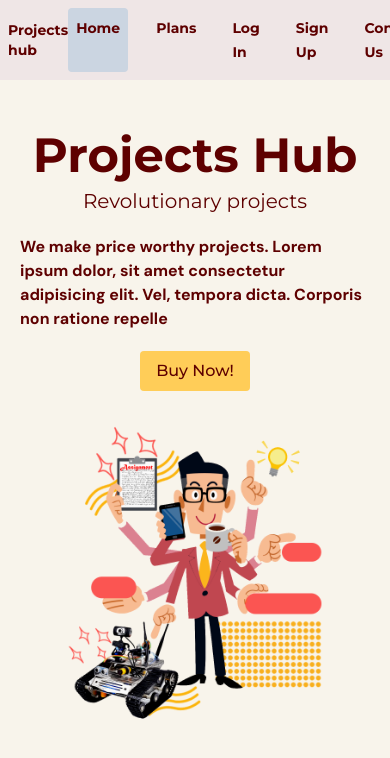
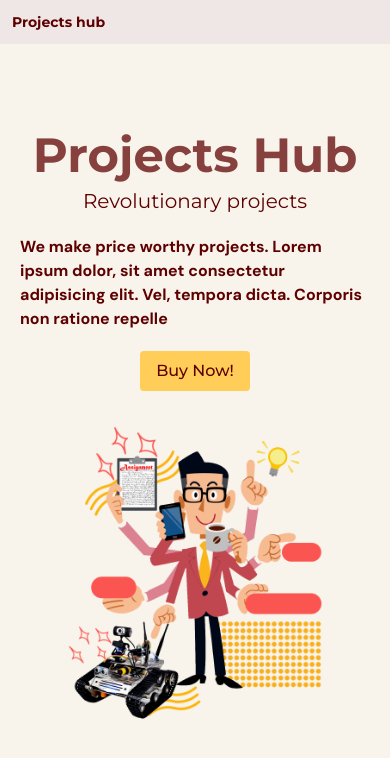
Before and after one commit to Ayush-Singh24/ProjectsHub, a Next.js app: page / in a window 390 px wide. Shown: the top 758 px of the page. Built offline with nearby package versions, Linux system fonts and the light colour scheme.

Commit message:
added utils/styles.ts

```diff
--- a/src/pages/components/Navbar.tsx
+++ b/src/pages/components/Navbar.tsx
@@ -1,4 +1,4 @@
-import { NavSpanStyle } from "@/utils/constants";
+import { NavLinkActiveState, NavSpanStyle } from "@/utils/styles";
 import Link from "next/link";
 import { useRouter } from "next/router";
 import { useState } from "react";
@@ -18,14 +18,14 @@ export default function Navbar() {
 
   return (
     <div className="max-w-[1550px] w-full mx-auto">
-      <div className="p-2 max-w-[1550px] w-full fixed bg-gray-50 flex justify-between items-center text-gray-500">
+      <div className="p-3 md:p-2 max-w-[1550px] w-full fixed bg-gray-50 flex justify-between items-center text-gray-500">
         <h2 className="font-montserrat font-bold text-sm">Projects hub</h2>
-        <div>
+        <div className="hidden md:block">
           <ul>
             <li className="flex gap-5">
               <div
-                className={`p-2 rounded ${
-                  router.pathname === "/" ? "bg-slate-300" : ""
+                className={`p-2 rounded transition-all ${
+                  router.pathname === "/" ? NavLinkActiveState : ""
                 }`}
               >
                 <Link className={NavSpanStyle} href="/">
@@ -33,8 +33,8 @@ export default function Navbar() {
                 </Link>
               </div>
               <div
-                className={`p-2 rounded ${
-                  router.pathname === "/plans" ? "bg-slate-300" : ""
+                className={`p-2 rounded transition-all ${
+                  router.pathname === "/plans" ? NavLinkActiveState : ""
                 }`}
               >
                 <Link className={NavSpanStyle} href="/plans">
@@ -42,8 +42,8 @@ export default function Navbar() {
                 </Link>
               </div>
               <div
-                className={`p-2 rounded ${
-                  router.pathname === "/login" ? "bg-slate-300" : ""
+                className={`p-2 rounded transition-all ${
+                  router.pathname === "/login" ? NavLinkActiveState : ""
                 }`}
               >
                 <Link className={NavSpanStyle} href="/login">
@@ -51,15 +51,15 @@ export default function Navbar() {
                 </Link>
               </div>
               <div
-                className={`p-2 rounded ${
-                  router.pathname === "/signup" ? "bg-slate-300" : ""
+                className={`p-2 rounded transition-all ${
+                  router.pathname === "/signup" ? NavLinkActiveState : ""
                 }`}
               >
                 <Link className={NavSpanStyle} href="/signup">
                   Sign Up
                 </Link>
               </div>
-              <div className="p-2 rounded">
+              <div className="p-2 rounded transition-all">
                 <span className={NavSpanStyle} onClick={goToBottom}>
                   Contact Us
                 </span>
--- a/src/pages/index.tsx
+++ b/src/pages/index.tsx
@@ -10,7 +10,7 @@ export default function Home() {
       <div className="font-montserrat flex flex-col gap-5 justify-between items-center h-3/4 my-auto lg:flex-row lg:justify-center">
         <div className="flex flex-col gap-5 text-center justify-center items-center max-w-3xl basis-1/2">
           <div className="flex flex-col gap-2">
-            <h2 className="text-5xl font-bold">Projects Hub</h2>
+            <h2 className="text-5xl font-bold animate-pulse">Projects Hub</h2>
             <p className="text-xl">Revolutionary projects</p>
           </div>
           <p className="text-base font-dmsans font-bold text-left">
--- a/src/utils/constants.ts
+++ /dev/null
@@ -1,2 +0,0 @@
-export const NavSpanStyle: string =
-  "relative font-montserrat font-bold text-sm before:content-[''] before:h-1 before:absolute before:top-full before:left-0 before:w-0 before:-z-10 before:transition-all before:bg-gray-500 before:rounded hover:before:w-full cursor-pointer pb-1 rounded";
--- /dev/null
+++ b/src/utils/styles.ts
@@ -0,0 +1,4 @@
+export const NavSpanStyle: string =
+  "relative font-montserrat font-bold text-sm before:content-[''] before:h-1 before:absolute before:top-full before:left-0 before:w-0 before:-z-10 before:transition-all before:bg-gray-500 before:rounded hover:before:w-full cursor-pointer pb-1 rounded";
+
+export const NavLinkActiveState: string = "bg-primary-300 hover:bg-primary-500";
```
